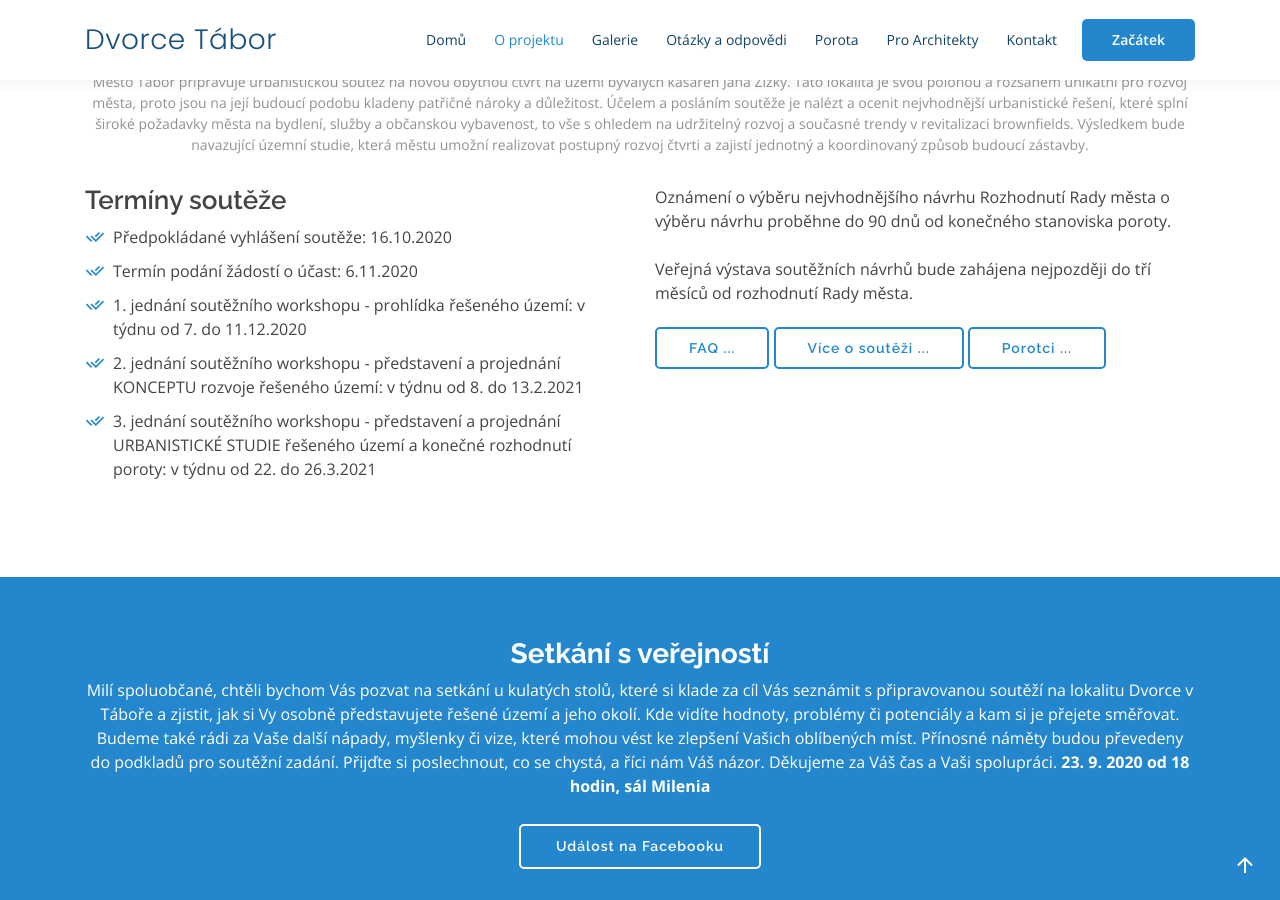
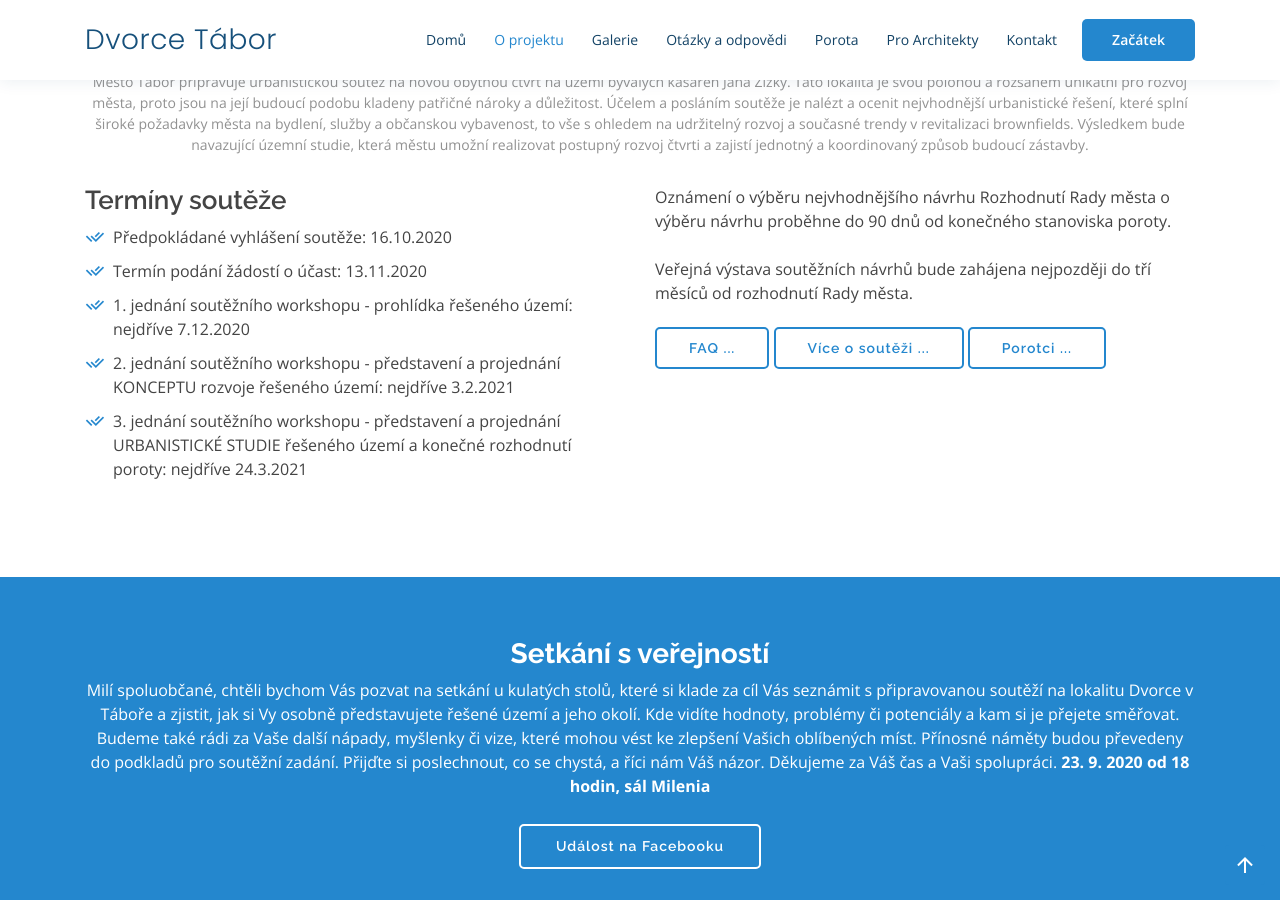
Before and after one commit to dvorcetabor/web, a Jekyll site: the page built from index.md, in a window 1280 px wide and 900 px high, scrolled down 967 px. Built offline with Jekyll 4.4.1, drawn with Linux system fonts in a browser that asks for light colours.

Commit message:
Update about.html

```diff
--- a/_includes/sections/about.html
+++ b/_includes/sections/about.html
@@ -15,10 +15,10 @@
         </h3>
         <ul>
           <li><i class="ri-check-double-line"></i> Předpokládané vyhlášení soutěže: 16.10.2020</li>
-          <li><i class="ri-check-double-line"></i> Termín podání žádostí o účast: 6.11.2020</li>
-          <li><i class="ri-check-double-line"></i> 1. jednání soutěžního workshopu - prohlídka řešeného území: v týdnu od 7. do 11.12.2020</li>
-          <li><i class="ri-check-double-line"></i> 2. jednání soutěžního workshopu - představení a projednání KONCEPTU rozvoje řešeného území: v týdnu od 8. do 13.2.2021</li>
-          <li><i class="ri-check-double-line"></i> 3. jednání soutěžního workshopu - představení a projednání URBANISTICKÉ STUDIE řešeného území a konečné rozhodnutí poroty: v týdnu od 22. do 26.3.2021</li>
+          <li><i class="ri-check-double-line"></i> Termín podání žádostí o účast: 13.11.2020</li>
+          <li><i class="ri-check-double-line"></i> 1. jednání soutěžního workshopu - prohlídka řešeného území: nejdříve 7.12.2020</li>
+          <li><i class="ri-check-double-line"></i> 2. jednání soutěžního workshopu - představení a projednání KONCEPTU rozvoje řešeného území: nejdříve 3.2.2021</li>
+          <li><i class="ri-check-double-line"></i> 3. jednání soutěžního workshopu - představení a projednání URBANISTICKÉ STUDIE řešeného území a konečné rozhodnutí poroty: nejdříve 24.3.2021</li>
         </ul>
       </div>
       <div class="col-lg-6 pt-4 pt-lg-0">
```
